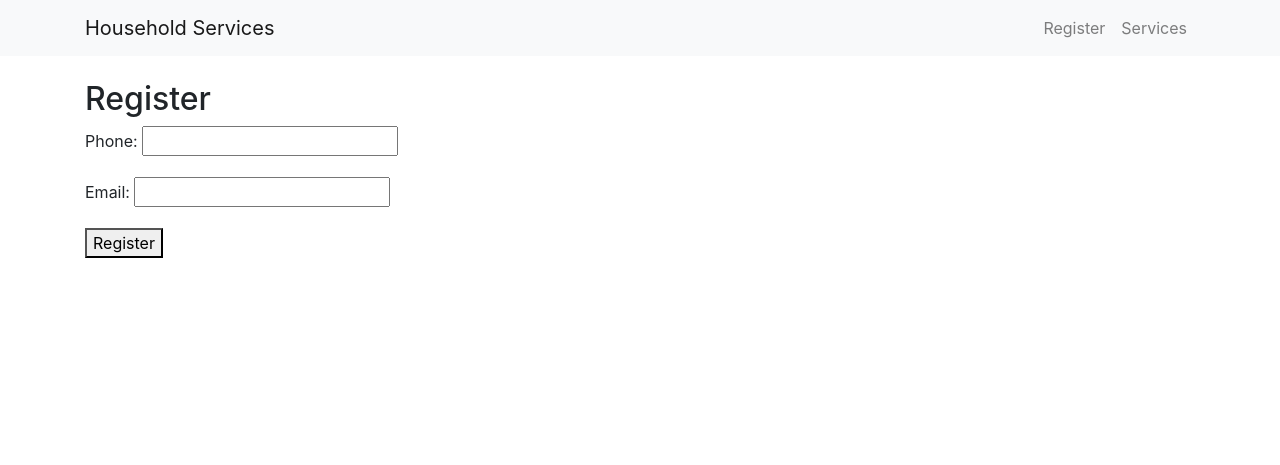
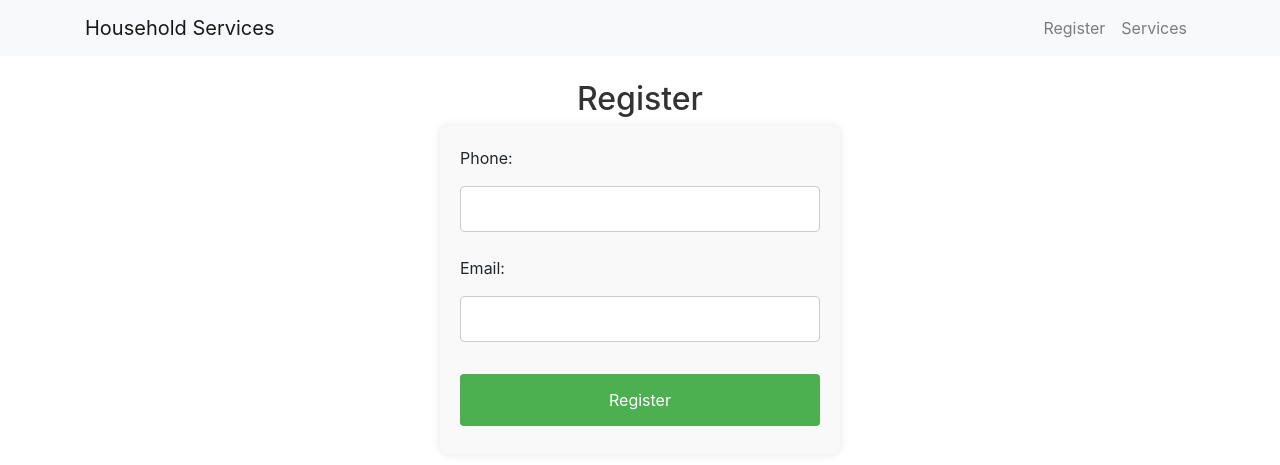
Before and after one commit to vedanshsaini/household_services, a Django app: template services/templates/services/register.html in a window 1280 px wide. Shown: the top 465 px of the page. Run offline with Django 5.2, Linux system fonts and the light colour scheme; the template is opened without the code that fills it: values that come from a table or form of the project are taken from there, others are empty; some libraries are stand-ins or nearby versions.

Commit message:
urls changes

```diff
--- a/services/templates/services/register.html
+++ b/services/templates/services/register.html
@@ -1,6 +1,49 @@
 {% extends 'base.html' %}
 
 {% block content %}
+  <style>
+    /* Style for the registration form */
+    form {
+      max-width: 400px;
+      margin: 0 auto;
+      padding: 20px;
+      background: #f9f9f9;
+      border-radius: 8px;
+      box-shadow: 0 0 10px rgba(0, 0, 0, 0.1);
+    }
+
+    h2 {
+      text-align: center;
+      color: #333;
+    }
+
+    input[type="text"],
+    input[type="email"],
+    input[type="password"] {
+      width: 100%;
+      padding: 10px;
+      margin: 8px 0;
+      border: 1px solid #ccc;
+      border-radius: 4px;
+      box-sizing: border-box;
+    }
+
+    button[type="submit"] {
+      width: 100%;
+      background-color: #4caf50;
+      color: white;
+      padding: 14px 20px;
+      margin: 8px 0;
+      border: none;
+      border-radius: 4px;
+      cursor: pointer;
+    }
+
+    button[type="submit"]:hover {
+      background-color: #45a049;
+    }
+  </style>
+
   <h2>Register</h2>
   <form method="post">
     {% csrf_token %}
--- a/services/urls.py
+++ b/services/urls.py
@@ -2,7 +2,7 @@ from django.urls import path
 from . import views
 
 urlpatterns = [
-    path('register/', views.register, name='register'),
+    path('', views.register, name='register'),
     path('services/', views.list_services, name='list_services'),
     path('place-order/', views.place_order, name='place_order'),
     path('process-payment/<int:order_id>/', views.process_payment, name='process_payment'),
```
Also changed, not shown: db.sqlite3.
